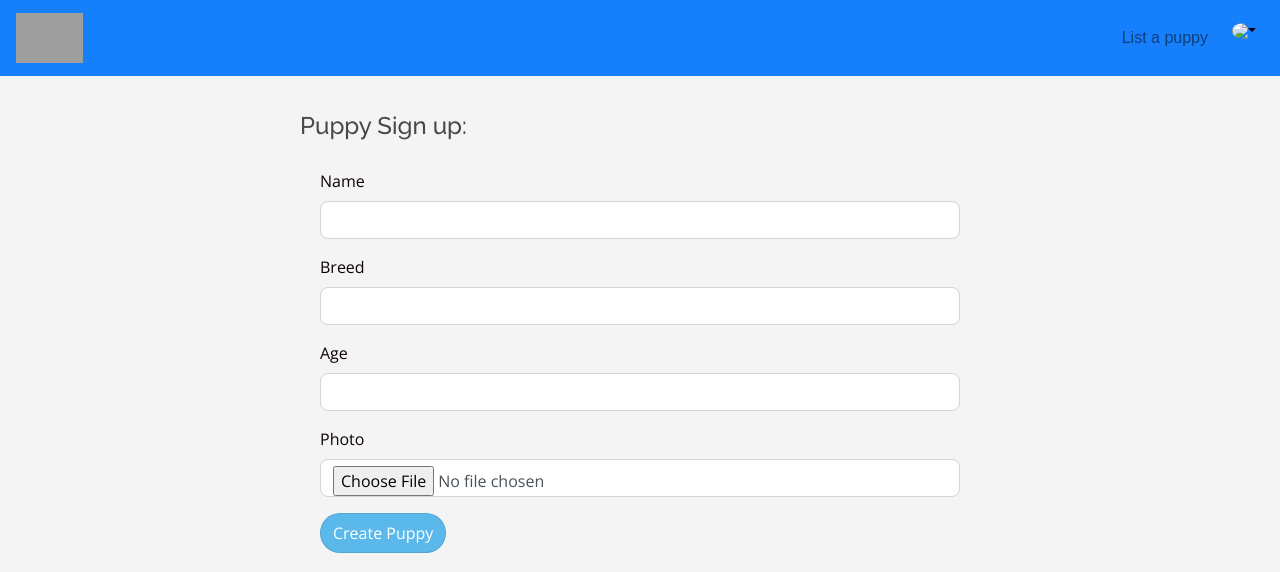
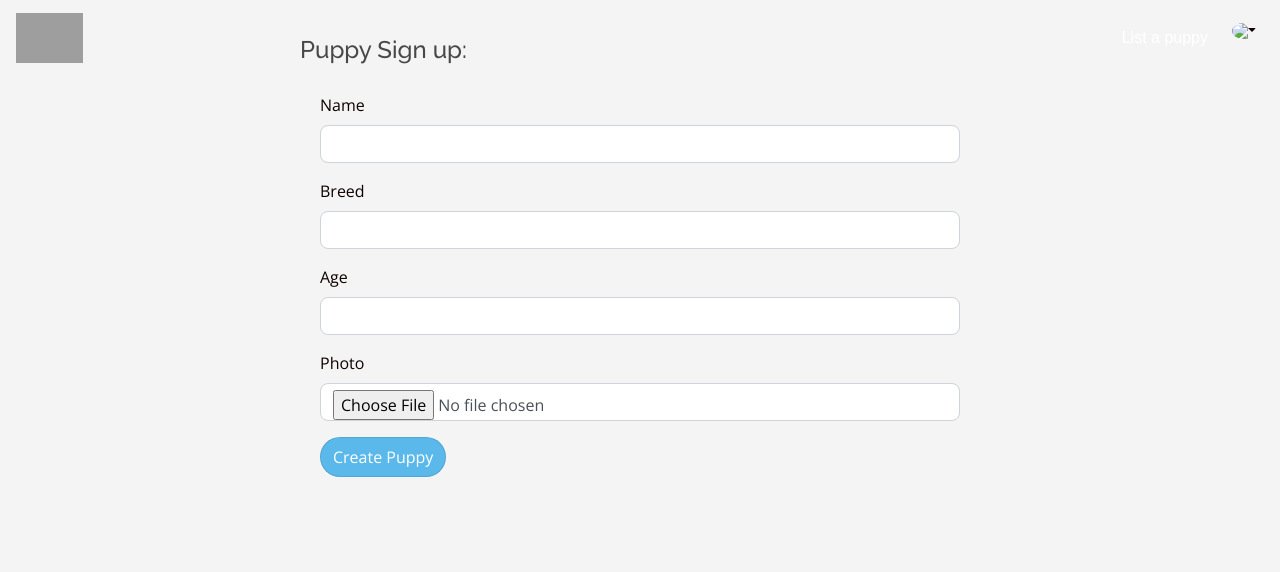
Before and after one commit to AdelMuu/puppies-website, a Rails app: page /puppies/new in a window 1280 px wide. Shown: the top 572 px of the page. Run offline with Rails 7, Linux system fonts and the light colour scheme; the visitor is signed in with stand-in values (Sample User, id 1); style sheets or scripts are compiled from the project's sources; some libraries are stand-ins or nearby versions; grey boxes are pictures that could not be loaded.

Commit message:
navbar animation-pretty ugly tho

```diff
--- a/app/assets/stylesheets/components/_navbar.scss
+++ b/app/assets/stylesheets/components/_navbar.scss
@@ -1,4 +1,13 @@
+.navbar-light .navbar-nav .nav-link {
+  color: white;
+}
 .navbar-lewagon {
+  justify-content: space-between;
+  background: transparent;
+  transition: 2s background-color ease;
+}
+
+.navbar-lewagon-blue {
   justify-content: space-between;
   background: #167FFB;
 }
--- a/app/controllers/puppies_controller.rb
+++ b/app/controllers/puppies_controller.rb
@@ -1,6 +1,6 @@
 class PuppiesController < ApplicationController
   before_action :set_puppy, only: [ :show, :listing, :book ]
-  skip_before_action :authenticate_user!, only: [ :show, ]
+  skip_before_action :authenticate_user!, only: [ :show ]
 
   def new
     @puppy = Puppy.new
--- a/app/javascript/packs/application.js
+++ b/app/javascript/packs/application.js
@@ -1 +1,3 @@
 import "bootstrap";
+import { initUpdateNavbarOnScroll } from '../components/navbar';
+initUpdateNavbarOnScroll();
--- a/app/views/shared/_navbar.html.erb
+++ b/app/views/shared/_navbar.html.erb
@@ -1,4 +1,4 @@
-<div class="navbar navbar-expand-sm navbar-light navbar-lewagon">
+<div class="navbar navbar-expand-sm navbar-light navbar-lewagon fixed-top">
   <%= link_to "/", class: "navbar-brand" do %>
     <%= image_tag "https://res.cloudinary.com/dx5k5yq5m/image/upload/v1563283492/LogoMakr_3skwcV_ikj3ht.png", height: 50%>
     <% end %>
```
Also changed, not shown: app/javascript/components/navbar.js (added, +16 -0 lines), db/schema.rb.
